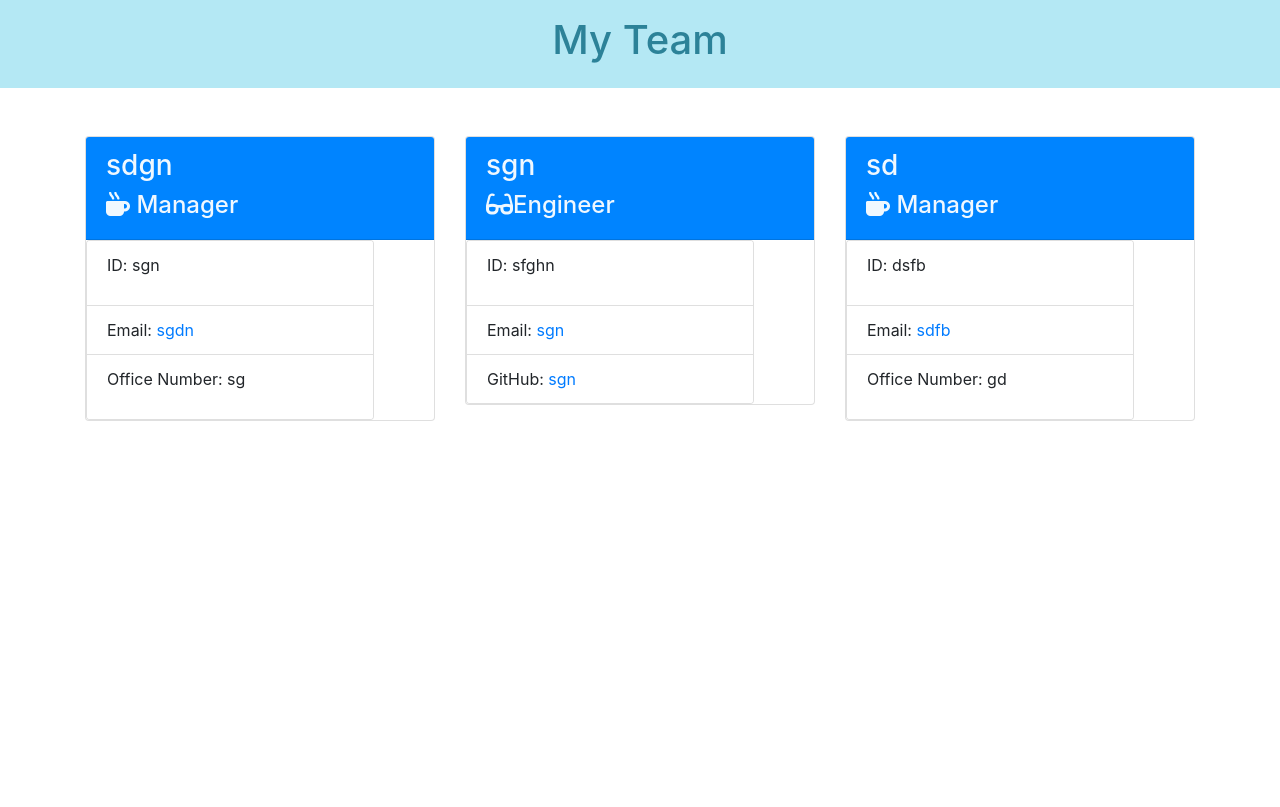
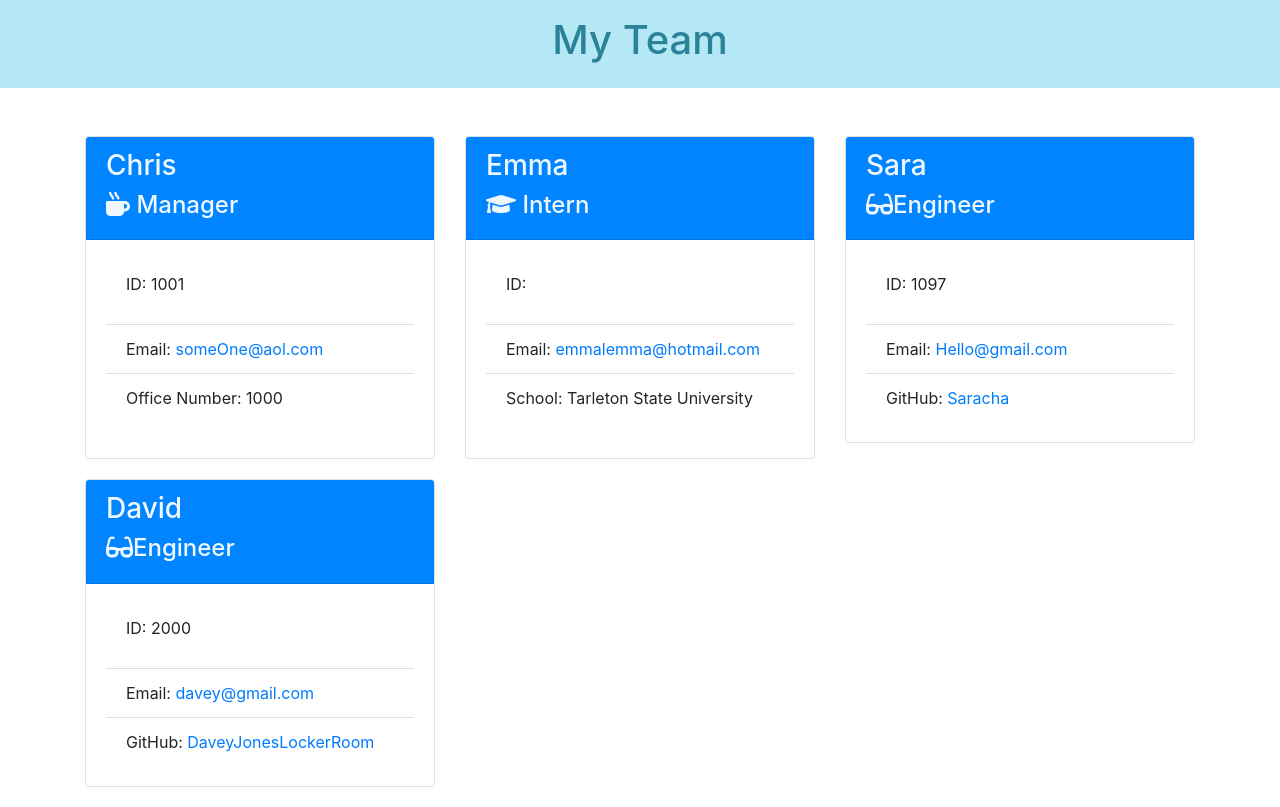
Before and after one commit to CBaldock2/Team-Profile-Generator, a website: page index.html in a window 1280 px wide. Drawn offline with nearby package versions, Linux system fonts and the light colour scheme.

Commit message:
creates an HTML

```diff
--- a/index.html
+++ b/index.html
@@ -23,17 +23,17 @@
             <div class="col-sm-4" style="margin-bottom: 20px;">
             <div class="card">
                 <div class="card-header" style="color: aliceblue; background-color: rgb(0, 132, 255);">
-                    <h3>sdgn</h3>
+                    <h3>Chris</h3>
                     <h4><i class="fas fa-mug-hot"></i> Manager</h4>
                 </div>
-                <div class="card" style="width: 18rem;">
+                <div class="card-body">
                     <ul class="list-group list-group-flush">
                         <li class="list-group-item">
-                            <p>ID: sgn</p>
+                            <p>ID: 1001</p>
                         </li>
-                        <li class="list-group-item">Email: <a href="mailto:sgdn">sgdn</a></li>
+                        <li class="list-group-item">Email: <a href="mailto:someOne@aol.com">someOne@aol.com</a></li>
                         <li class="list-group-item">
-                            <p>Office Number: sg</p>
+                            <p>Office Number: 1000</p>
                         </li>
                     </ul>
                 </div>
@@ -42,36 +42,52 @@
             <div class="col-sm-4" style="margin-bottom: 20px;">
                 <div class="card">
                     <div class="card-header" style="color: aliceblue; background-color: rgb(0, 132, 255);">
-                        <h3>sgn</h3>
-                        <h4><i class="fas fa-glasses"></i>Engineer</h4>
+                        <h3>Emma</h3>
+                        <h4><i class="fas fa-graduation-cap"></i> Intern</h4>
                     </div>
-                    <div class="card" style="width: 18rem;">
+                    <div class="card-body">
                         <ul class="list-group list-group-flush">
                             <li class="list-group-item">
-                                <p>ID: sfghn</p>
+                                <p>ID:</p>
                             </li>
-                            <li class="list-group-item">Email: <a href="mailto:sgn">sgn</a></li>
-                            <li class="list-group-item">GitHub: <a href="https://github.com/sgn">sgn</a></li>
+                            <li class="list-group-item">Email: <a href="mailto:emmalemma@hotmail.com">emmalemma@hotmail.com</a></li>
+                            <li class="list-group-item">
+                                <p>School: Tarleton State University</p>
+                            </li>
                         </ul>
                     </div>
                 </div>
             </div>
-
             <div class="col-sm-4" style="margin-bottom: 20px;">
                 <div class="card">
                     <div class="card-header" style="color: aliceblue; background-color: rgb(0, 132, 255);">
-                    <h3>sd</h3>
-                    <h4><i class="fas fa-mug-hot"></i> Manager</h4>
+                        <h3>Sara</h3>
+                        <h4><i class="fas fa-glasses"></i>Engineer</h4>
                     </div>
-                <div class="card" style="width: 18rem;">
+                    <div class="card-body">
                         <ul class="list-group list-group-flush">
                             <li class="list-group-item">
-                            <p>ID: dsfb</p>
+                                <p>ID: 1097</p>
                             </li>
-                        <li class="list-group-item">Email: <a href="mailto:sdfb">sdfb</a></li>
+                            <li class="list-group-item">Email: <a href="mailto:Hello@gmail.com">Hello@gmail.com</a></li>
+                            <li class="list-group-item">GitHub: <a href="https://github.com/Saracha">Saracha</a></li>
+                        </ul>
+                    </div>
+                </div>
+            </div>
+            <div class="col-sm-4" style="margin-bottom: 20px;">
+                <div class="card">
+                    <div class="card-header" style="color: aliceblue; background-color: rgb(0, 132, 255);">
+                        <h3>David</h3>
+                        <h4><i class="fas fa-glasses"></i>Engineer</h4>
+                    </div>
+                    <div class="card-body">
+                        <ul class="list-group list-group-flush">
                             <li class="list-group-item">
-                            <p>Office Number: gd</p>
+                                <p>ID: 2000</p>
                             </li>
+                            <li class="list-group-item">Email: <a href="mailto:davey@gmail.com">davey@gmail.com</a></li>
+                            <li class="list-group-item">GitHub: <a href="https://github.com/DaveyJonesLockerRoom">DaveyJonesLockerRoom</a></li>
                         </ul>
                     </div>
                 </div>
```
Lines whose indentation alone changed are shown as unchanged.
